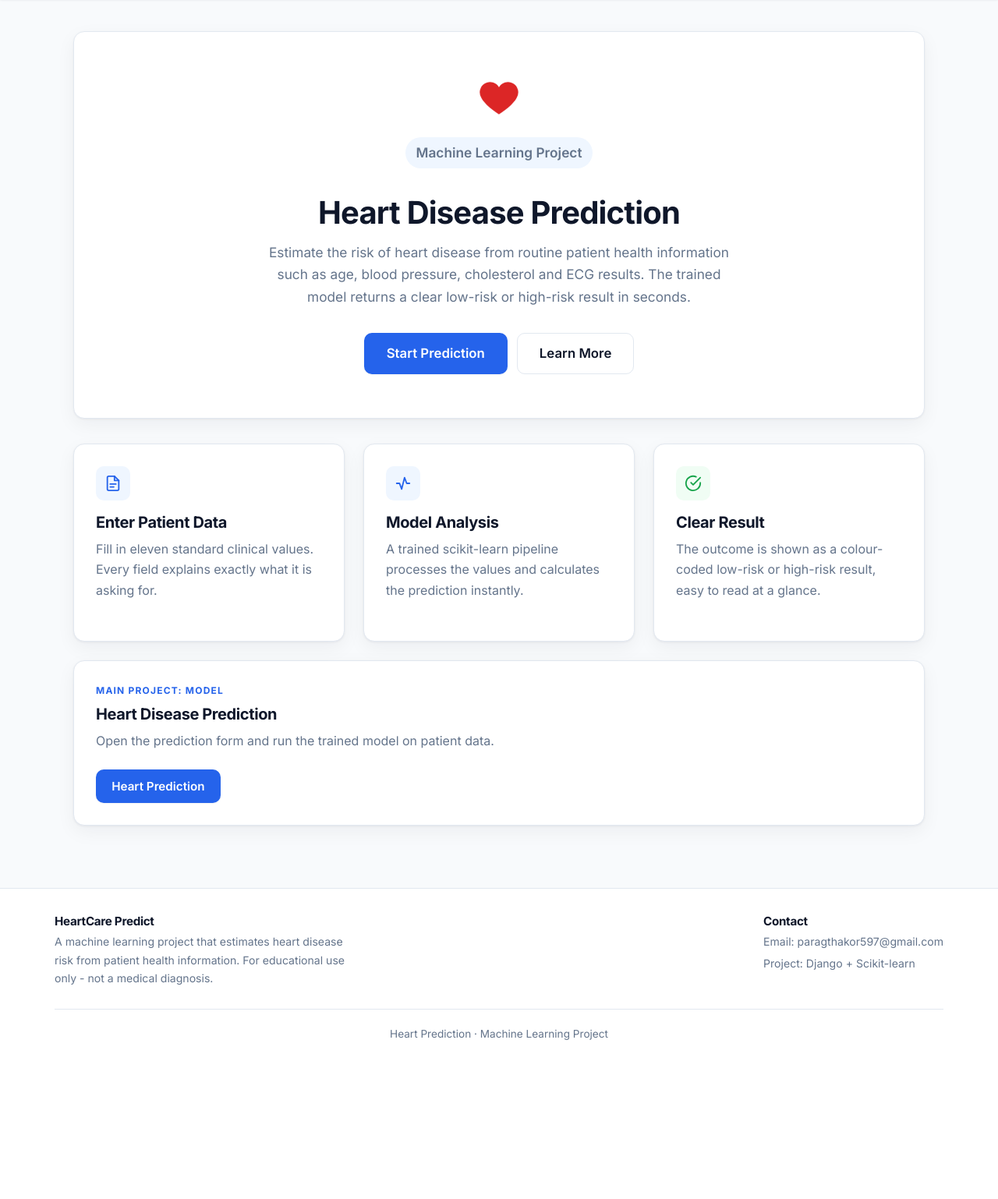
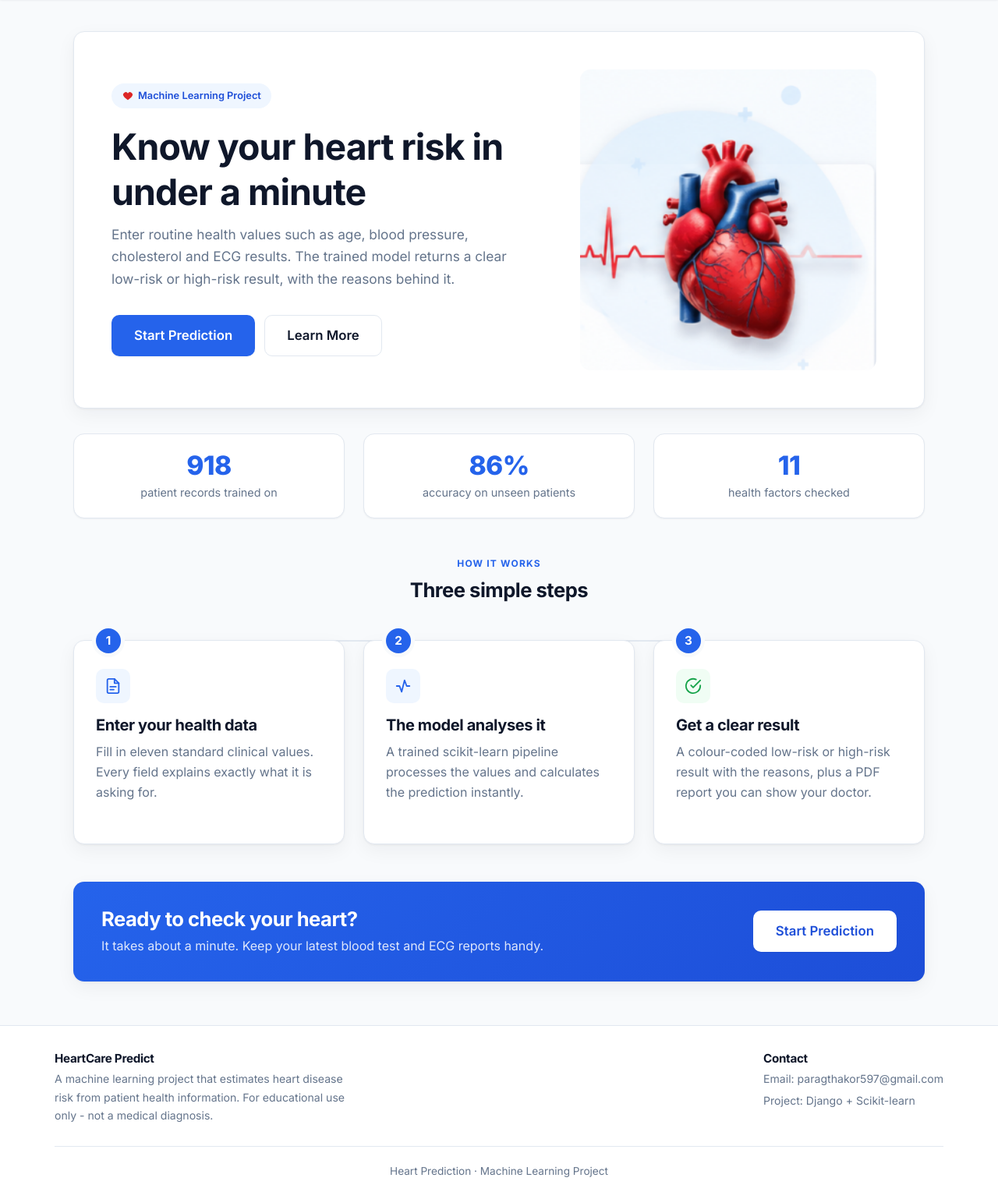
Before and after one commit to paragthakor597/HeartPrediction1, a Django app: template heart/templates/heart/Home.html in a window 1280 px wide. Shown: the part 71-1609 px from the top of the page at 78% size. Before the commit the page ends 1405 px from the top, so only its background shows below. Run offline with Django 5.2, Linux system fonts and the light colour scheme; the template is opened without the code that fills it, so the values that code supplies are empty.

Commit message:
Redesign the home page
- Move the welcome message, last visit and session countdown into a slim
  bar above the hero, shown only to logged-in users
- Split the hero into text and the heart illustration
- Add a stats row with real figures from evaluate_model.py
  (918 records, 86% accuracy on unseen patients, 11 factors)
- Turn the three cards into numbered "How it works" steps
- Replace the duplicate project card with a closing call-to-action banner

Co-Authored-By: Claude Opus 5.5 <noreply@anthropic.com>

```diff
--- a/heart/templates/heart/Home.html
+++ b/heart/templates/heart/Home.html
@@ -1,20 +1,17 @@
 {% extends "layout.html" %}
+{% load static %}
 
 {% block title %}Home{% endblock title %}
 
 {% block content %}
-<section class="hero">
-    <div class="hero-icon">
-        <svg width="56" height="56" viewBox="0 0 24 24" fill="currentColor" aria-hidden="true">
-            <path d="M12 21s-7.5-4.7-9.5-9A5.3 5.3 0 0 1 12 6.6a5.3 5.3 0 0 1 9.5 5.4c-2 4.3-9.5 9-9.5 9z"/>
-        </svg>
+{% if user.is_authenticated %}
+<div class="welcome-bar">
+    <p class="welcome-text">
+        <span>Welcome back, <strong>{{ user.username }}</strong></span>
+        {% if last_visit %}<span class="welcome-meta">Last visit {{ last_visit|date:"j M Y, H:i" }} UTC</span>{% endif %}
+    </p>
+    <p class="welcome-meta">Session expires in <strong id="session-timer" data-expiry="{{ session_expiry|date:'c' }}">--:--:--</strong></p>
 </div>
-    <p class="hero-badge">Machine Learning Project</p>
-    {% if user.is_authenticated %}
-    {% if last_visit %}
-    <p>Welcome back! Your last visit was {{ last_visit|date:"j M Y, H:i" }} UTC.</p>
-    {% endif %}
-    <p>Session expires in <strong id="session-timer" data-expiry="{{ session_expiry|date:'c' }}">--:--:--</strong></p>
 <script>
     // Count down to the session expiry time sent by the server.
     (function () {
@@ -32,18 +29,50 @@
     })();
 </script>
 {% endif %}
-    <h1>Heart Disease Prediction</h1>
-    <p>Estimate the risk of heart disease from routine patient health information such as
-       age, blood pressure, cholesterol and ECG results. The trained model returns a clear
-       low-risk or high-risk result in seconds.</p>
+
+<section class="hero hero-split">
+    <div class="hero-content">
+        <p class="hero-badge">
+            <svg width="14" height="14" viewBox="0 0 24 24" fill="currentColor" aria-hidden="true">
+                <path d="M12 21s-7.5-4.7-9.5-9A5.3 5.3 0 0 1 12 6.6a5.3 5.3 0 0 1 9.5 5.4c-2 4.3-9.5 9-9.5 9z"/>
+            </svg>
+            Machine Learning Project
+        </p>
+        <h1>Know your heart risk in under a minute</h1>
+        <p>Enter routine health values such as age, blood pressure, cholesterol and ECG results.
+           The trained model returns a clear low-risk or high-risk result, with the reasons behind it.</p>
         <div class="hero-actions">
             <a class="button button-primary button-lg" href="{% url 'all_heart_view' %}">Start Prediction</a>
             <a class="button button-outline button-lg" href="{% url 'About' %}">Learn More</a>
         </div>
+    </div>
+    <div class="hero-art">
+        <img src="{% static 'images/heart.png' %}" alt="Illustration of a heart with an ECG line">
+    </div>
 </section>
 
-<div class="card-grid">
-    <div class="card card-hover">
+{# Numbers measured by evaluate_model.py on the held-out test set; update them if the model is retrained. #}
+<section class="stats" aria-label="Model facts">
+    <div class="stat">
+        <span class="stat-value">918</span>
+        <span class="stat-label">patient records trained on</span>
+    </div>
+    <div class="stat">
+        <span class="stat-value">86%</span>
+        <span class="stat-label">accuracy on unseen patients</span>
+    </div>
+    <div class="stat">
+        <span class="stat-value">11</span>
+        <span class="stat-label">health factors checked</span>
+    </div>
+</section>
+
+<section class="steps-section">
+    <p class="card-eyebrow">How it works</p>
+    <h2 class="steps-heading">Three simple steps</h2>
+    <ol class="steps">
+        <li class="card card-hover step">
+            <span class="step-number">1</span>
             <span class="card-icon">
                 <svg width="22" height="22" viewBox="0 0 24 24" fill="none" stroke="currentColor" stroke-width="2"
                      stroke-linecap="round" stroke-linejoin="round" aria-hidden="true">
@@ -51,40 +80,44 @@
                     <path d="M14 2v6h6"/><path d="M8 13h8"/><path d="M8 17h5"/>
                 </svg>
             </span>
-        <h2 class="card-title">Enter Patient Data</h2>
+            <h3 class="card-title">Enter your health data</h3>
             <p class="card-text">Fill in eleven standard clinical values. Every field explains
                exactly what it is asking for.</p>
-    </div>
+        </li>
 
-    <div class="card card-hover">
+        <li class="card card-hover step">
+            <span class="step-number">2</span>
             <span class="card-icon">
                 <svg width="22" height="22" viewBox="0 0 24 24" fill="none" stroke="currentColor" stroke-width="2"
                      stroke-linecap="round" stroke-linejoin="round" aria-hidden="true">
                     <path d="M3 12h4l3 8 4-16 3 8h4"/>
                 </svg>
             </span>
-        <h2 class="card-title">Model Analysis</h2>
+            <h3 class="card-title">The model analyses it</h3>
             <p class="card-text">A trained scikit-learn pipeline processes the values and
                calculates the prediction instantly.</p>
-    </div>
+        </li>
 
-    <div class="card card-hover">
+        <li class="card card-hover step">
+            <span class="step-number">3</span>
             <span class="card-icon card-icon-success">
                 <svg width="22" height="22" viewBox="0 0 24 24" fill="none" stroke="currentColor" stroke-width="2"
                      stroke-linecap="round" stroke-linejoin="round" aria-hidden="true">
                     <path d="M22 11.08V12a10 10 0 1 1-5.93-9.14"/><path d="M22 4 12 14.01l-3-3"/>
                 </svg>
             </span>
-        <h2 class="card-title">Clear Result</h2>
-        <p class="card-text">The outcome is shown as a colour-coded low-risk or high-risk
-           result, easy to read at a glance.</p>
+            <h3 class="card-title">Get a clear result</h3>
+            <p class="card-text">A colour-coded low-risk or high-risk result with the reasons,
+               plus a PDF report you can show your doctor.</p>
+        </li>
+    </ol>
+</section>
+
+<section class="cta">
+    <div>
+        <h2 class="cta-title">Ready to check your heart?</h2>
+        <p class="cta-text">It takes about a minute. Keep your latest blood test and ECG reports handy.</p>
     </div>
-</div>
-
-<section class="card">
-    <p class="card-eyebrow">Main Project: Model</p>
-    <h2 class="card-title">Heart Disease Prediction</h2>
-    <p class="card-text">Open the prediction form and run the trained model on patient data.</p>
-    <a class="button button-primary" href="{% url 'all_heart_view' %}">Heart Prediction</a>
+    <a class="button button-primary button-lg" href="{% url 'all_heart_view' %}">Start Prediction</a>
 </section>
 {% endblock content %}
--- a/static/style.css
+++ b/static/style.css
@@ -335,6 +335,149 @@ textarea:focus-visible {
 
 
 .page-illustration { margin-bottom: 1rem; border-radius: var(--radius-sm); }
+
+
+/* ===== Home page ===== */
+.welcome-bar {
+  display: flex;
+  flex-wrap: wrap;
+  align-items: center;
+  justify-content: space-between;
+  gap: .5rem 1.5rem;
+  padding: .75rem 1.1rem;
+  margin-bottom: 1.25rem;
+  background: var(--primary-soft);
+  border: 1px solid var(--border);
+  border-radius: var(--radius-sm);
+  font-size: .92rem;
+  animation: fade-up .3s ease both;
+}
+.welcome-bar p { margin: 0; }
+.welcome-text { display: flex; flex-wrap: wrap; align-items: baseline; gap: .25rem .75rem; }
+.welcome-meta { color: var(--muted); font-size: .85rem; }
+.welcome-meta strong { color: var(--text); font-variant-numeric: tabular-nums; }
+
+.hero-split {
+  display: grid;
+  grid-template-columns: 1.15fr .85fr;
+  align-items: center;
+  gap: 2.5rem;
+  padding: 3rem;
+  text-align: left;
+}
+.hero-split h1 { font-size: clamp(2rem, 4.5vw, 2.9rem); }
+.hero-split .hero-content p { max-width: 520px; margin: 0 0 2rem; }
+.hero-split .hero-content .hero-badge {
+  margin: 0 0 1.25rem;
+  color: var(--primary-dark);
+  font-size: .8rem;
+}
+.hero-badge svg { color: var(--danger); }
+.hero-split .hero-actions { justify-content: flex-start; }
+
+.hero-art { display: flex; justify-content: center; }
+.hero-art img { width: 100%; max-width: 380px; border-radius: var(--radius); }
+
+.stats {
+  display: grid;
+  grid-template-columns: repeat(3, 1fr);
+  gap: 1.5rem;
+  margin-bottom: 3rem;
+}
+.stat {
+  padding: 1.25rem 1.5rem;
+  background: var(--surface);
+  border: 1px solid var(--border);
+  border-radius: var(--radius);
+  box-shadow: var(--shadow-sm);
+  text-align: center;
+}
+.stat-value {
+  display: block;
+  font-size: 2.1rem;
+  font-weight: 800;
+  line-height: 1.2;
+  letter-spacing: -.02em;
+  color: var(--primary);
+}
+.stat-label { color: var(--muted); font-size: .9rem; }
+
+.steps-section { margin-bottom: 3rem; text-align: center; }
+.steps-heading { margin-bottom: 2rem; }
+
+.steps {
+  position: relative;
+  display: grid;
+  grid-template-columns: repeat(3, 1fr);
+  gap: 1.5rem;
+  margin: 0;
+  padding: 16px 0 0;
+  list-style: none;
+  text-align: left;
+}
+/* line joining the step numbers */
+.steps::before {
+  content: "";
+  position: absolute;
+  top: 16px;
+  left: 2rem;
+  right: 2rem;
+  height: 2px;
+  background: var(--border);
+}
+.step { position: relative; margin-bottom: 0; padding-top: 2.25rem; }
+.step-number {
+  position: absolute;
+  top: -16px;
+  left: 1.75rem;
+  display: flex;
+  align-items: center;
+  justify-content: center;
+  width: 32px;
+  height: 32px;
+  border-radius: 50%;
+  background: var(--primary);
+  color: #fff;
+  font-weight: 700;
+  font-size: .95rem;
+  box-shadow: 0 0 0 5px var(--bg);
+}
+
+.cta {
+  display: flex;
+  flex-wrap: wrap;
+  align-items: center;
+  justify-content: space-between;
+  gap: 1.5rem;
+  padding: 2rem 2.25rem;
+  border-radius: var(--radius);
+  background: linear-gradient(135deg, var(--primary), var(--primary-dark));
+  color: #fff;
+  box-shadow: var(--shadow);
+}
+.cta-title { margin: 0 0 .35rem; color: #fff; }
+.cta-text { margin: 0; color: rgba(255, 255, 255, .85); }
+.cta .button-primary { background: #fff; color: var(--primary-dark); }
+.cta .button-primary:hover { background: var(--primary-soft); color: var(--primary-dark); }
+
+@media (max-width: 900px) {
+  .hero-split { grid-template-columns: 1fr; gap: 1.5rem; padding: 2.25rem 1.75rem; }
+  .hero-art { order: -1; }
+  .hero-art img { max-width: 260px; }
+}
+
+@media (max-width: 768px) {
+  .steps { grid-template-columns: 1fr; gap: 2rem; }
+  .steps::before { display: none; }
+  .stat-value { font-size: 1.7rem; }
+  .cta { padding: 1.75rem 1.35rem; }
+  .cta .button { width: 100%; }
+}
+
+@media (max-width: 520px) {
+  .stats { grid-template-columns: 1fr; gap: .75rem; }
+  .hero-split { padding: 1.75rem 1.25rem; }
+}
 
 
 .form { max-width: 100%; }
```
Lines whose indentation alone changed are shown as unchanged.
